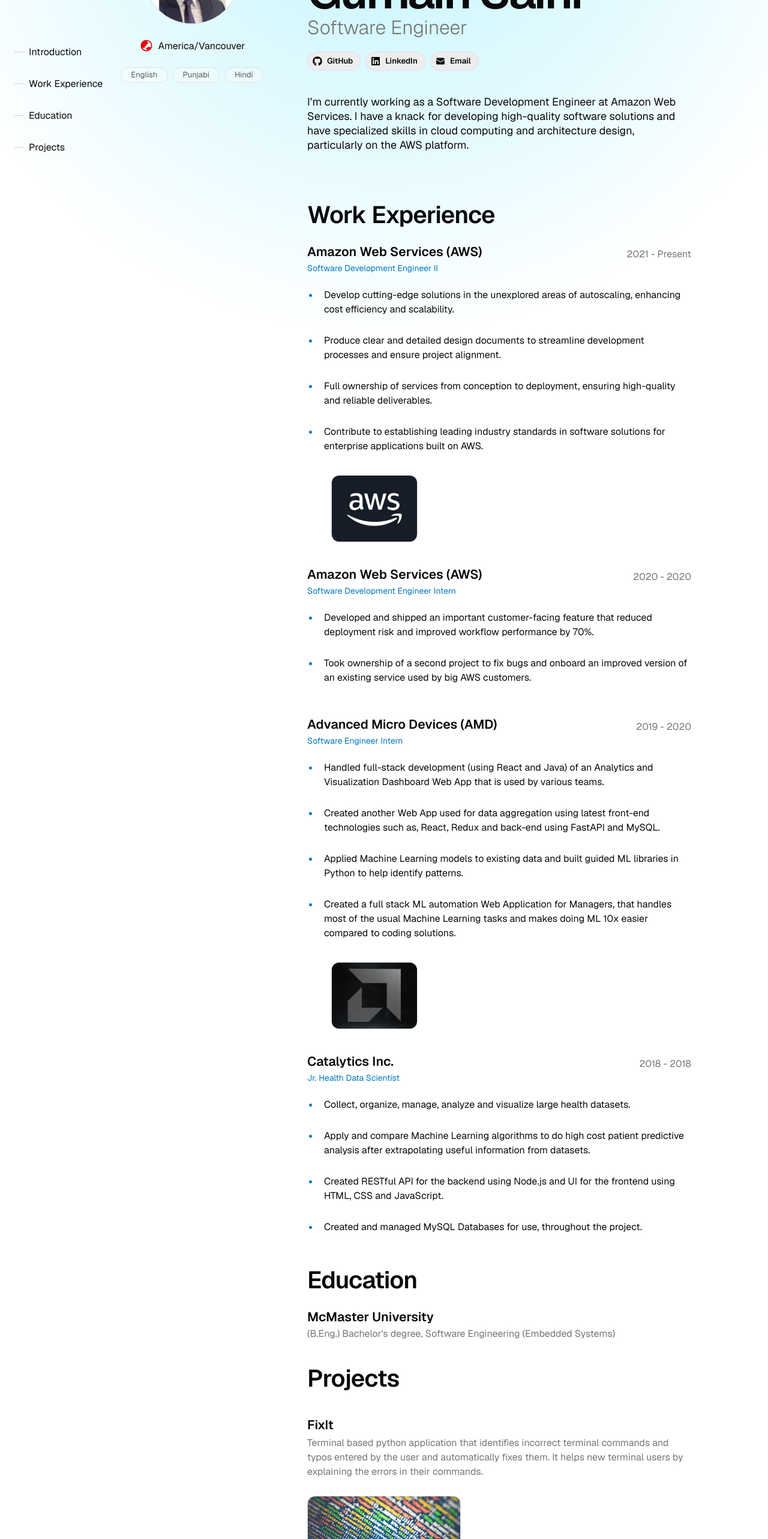
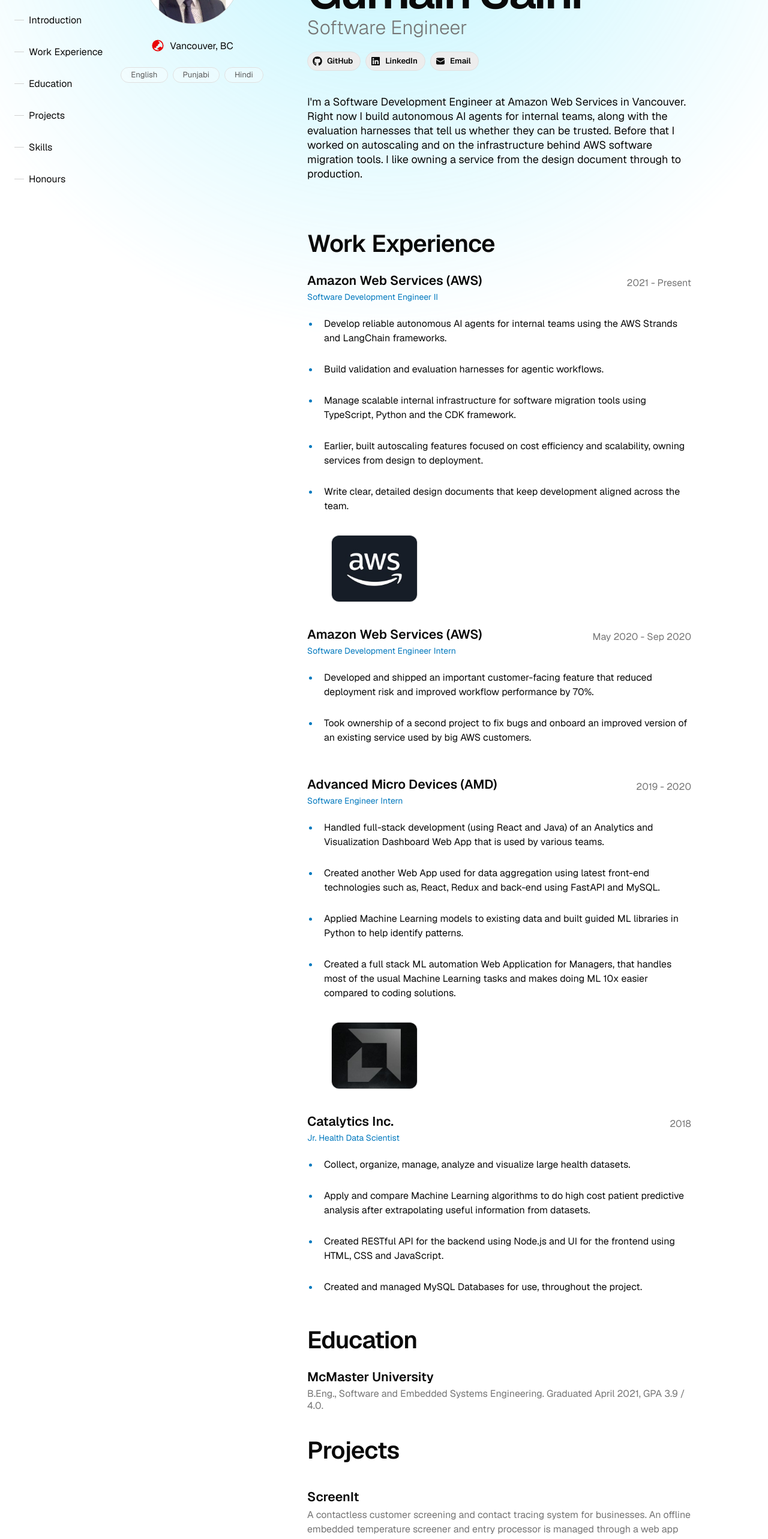
Before and after one commit to gurnain/PersonalWebsite, a Next.js app: page /about in a window 1280 px wide. Shown: the part 234-2800 px from the top of the page at 60% size. Built offline with nearby package versions, Linux system fonts and the light colour scheme.

Commit message:
Refine site for job applications

```diff
--- a/src/app/about/page.tsx
+++ b/src/app/about/page.tsx
@@ -13,7 +13,7 @@ import {
 import { baseURL } from "@/app/resources";
 import TableOfContents from "@/components/about/TableOfContents";
 import styles from "@/components/about/about.module.scss";
-import { person, about, social } from "@/app/resources/content";
+import { person, about, social, skills, awards } from "@/app/resources/content";
 import React from "react";
 import { Meta, Schema } from "@/once-ui/modules";
 
@@ -49,6 +49,8 @@ export default function About() {
       display: about.technical.display,
       items: about.technical.skills.map((skill) => skill.title),
     },
+    { title: skills.title, display: skills.display, items: [] },
+    { title: awards.title, display: awards.display, items: [] },
   ];
   return (
     <Column maxWidth="m">
@@ -92,7 +94,7 @@ export default function About() {
             <Avatar src={person.avatar} size="xl" />
             <Flex gap="8" vertical="center">
               <Icon onBackground="accent-weak" name="globe" />
-              {person.location}
+              {person.locationLabel}
             </Flex>
             {person.languages.length > 0 && (
               <Flex wrap gap="8">
@@ -314,6 +316,48 @@ export default function About() {
               </Column>
             </>
           )}
+
+          {skills.display && (
+            <>
+              <Heading as="h2" id={skills.title} variant="display-strong-s" marginTop="40" marginBottom="m">
+                {skills.title}
+              </Heading>
+              <Column fillWidth gap="16" marginBottom="40">
+                {skills.groups.map((group) => (
+                  <Flex key={group.label} fillWidth gap="12" vertical="center" wrap>
+                    <Text variant="body-default-s" onBackground="neutral-weak" style={{ minWidth: "11rem" }}>
+                      {group.label}
+                    </Text>
+                    <Flex gap="8" wrap style={{ flex: 1, minWidth: "14rem" }}>
+                      {group.items.map((item) => (
+                        <Tag key={item} size="l">
+                          {item}
+                        </Tag>
+                      ))}
+                    </Flex>
+                  </Flex>
+                ))}
+              </Column>
+            </>
+          )}
+
+          {awards.display && (
+            <>
+              <Heading as="h2" id={awards.title} variant="display-strong-s" marginBottom="m">
+                {awards.title}
+              </Heading>
+              <Column fillWidth gap="12">
+                {awards.items.map((award) => (
+                  <Flex key={award.text} fillWidth gap="16">
+                    <Text variant="heading-default-xs" onBackground="neutral-weak" style={{ minWidth: "3rem" }}>
+                      {award.year}
+                    </Text>
+                    <Text variant="body-default-m">{award.text}</Text>
+                  </Flex>
+                ))}
+              </Column>
+            </>
+          )}
         </Column>
       </Flex>
     </Column>
--- a/src/app/resources/config.js
+++ b/src/app/resources/config.js
@@ -1,11 +1,11 @@
-// IMPORTANT: Replace with your own domain address - it's used for SEO in meta tags and schema
-const baseURL = "https://personal-website-3c3.pages.dev";
+// Used for SEO in meta tags, schema, sitemap and link previews. Include the protocol.
+const baseURL = "https://gurnain.squre.org";
 
 const routes = {
   "/": false,
   "/about": true,
   "/work": false,
-  "/blog": true,
+  "/blog": false, // hidden until there is a post; a "coming soon" page hurts more than no page
   "/gallery": false,
 };
 
--- a/src/app/resources/content.js
+++ b/src/app/resources/content.js
@@ -9,7 +9,8 @@ const person = {
   role: "Software Engineer",
   avatar: "/images/avatar.jpg",
   email: "gurnaindeepsingh@gmail.com",
-  location: "America/Vancouver", // Expecting the IANA time zone identifier, e.g., 'Europe/Vienna'
+  location: "America/Vancouver", // IANA time zone identifier, used for the clock only
+  locationLabel: "Vancouver, BC", // what visitors actually read
   languages: ["English", "Punjabi", "Hindi"], // optional: Leave the array empty if you don't want to display languages
 };
 
@@ -55,25 +56,16 @@ const home = {
   label: "Home",
   title: `${person.name}'s Portfolio`,
   description: `Portfolio website showcasing my work as a ${person.role}`,
-  headline: <>Building bridges between design and code</>,
+  headline: <>Software engineer building AI agents and cloud infrastructure</>,
   featured: {
-    display: true,
-    title: (
-      <>
-        Recent project: <strong className="ml-4">Once UI</strong>
-      </>
-    ),
-    href: "/work/building-once-ui-a-customizable-design-system",
+    display: false,
+    title: <></>,
+    href: "/about",
   },
   subline: (
     <>
-      I'm Selene, a design engineer at{" "}
-      <Logo
-        icon={false}
-        style={{ display: "inline-flex", top: "0.25em", marginLeft: "-0.25em" }}
-      />
-      , where I craft intuitive
-      <br /> user experiences. After hours, I build my own projects.
+      I'm {person.firstName}, a {person.role} at Amazon Web Services in
+      Vancouver.
     </>
   ),
 };
@@ -82,7 +74,7 @@ const about = {
   path: "/about",
   label: "About",
   title: `About – ${person.name}`,
-  description: `Meet ${person.name}, ${person.role} from ${person.location}`,
+  description: `${person.name} is a ${person.role} at Amazon Web Services in ${person.locationLabel}, building AI agents and cloud infrastructure.`,
   tableOfContent: {
     display: true,
     subItems: false,
@@ -92,17 +84,19 @@ const about = {
   },
   calendar: {
     display: true,
-    link: "https://calendly.com/gurnaindeepsingh/30min?share_attribution=expiring_link",
+    link: "https://calendly.com/gurnaindeepsingh/30min",
   },
   intro: {
     display: true,
     title: "Introduction",
     description: (
       <>
-        I’m currently working as a Software Development Engineer at Amazon Web
-        Services. I have a knack for developing high-quality software solutions
-        and have specialized skills in cloud computing and architecture design,
-        particularly on the AWS platform.
+        I'm a Software Development Engineer at Amazon Web Services in
+        Vancouver. Right now I build autonomous AI agents for internal teams,
+        along with the evaluation harnesses that tell us whether they can be
+        trusted. Before that I worked on autoscaling and on the infrastructure
+        behind AWS software migration tools. I like owning a service from the
+        design document through to production.
       </>
     ),
   },
@@ -116,20 +110,23 @@ const about = {
         role: "Software Development Engineer II",
         achievements: [
           <>
-            Develop cutting-edge solutions in the unexplored areas of
-            autoscaling, enhancing cost efficiency and scalability.
+            Develop reliable autonomous AI agents for internal teams using the
+            AWS Strands and LangChain frameworks.
           </>,
           <>
-            Produce clear and detailed design documents to streamline
-            development processes and ensure project alignment.
+            Build validation and evaluation harnesses for agentic workflows.
           </>,
           <>
-            Full ownership of services from conception to deployment, ensuring
-            high-quality and reliable deliverables.
+            Manage scalable internal infrastructure for software migration
+            tools using TypeScript, Python and the CDK framework.
           </>,
           <>
-            Contribute to establishing leading industry standards in software
-            solutions for enterprise applications built on AWS.
+            Earlier, built autoscaling features focused on cost efficiency and
+            scalability, owning services from design to deployment.
+          </>,
+          <>
+            Write clear, detailed design documents that keep development
+            aligned across the team.
           </>,
         ],
         images: [
@@ -144,7 +141,7 @@ const about = {
       },
       {
         company: "Amazon Web Services (AWS)",
-        timeframe: "2020 - 2020",
+        timeframe: "May 2020 - Sep 2020",
         role: "Software Development Engineer Intern",
         achievements: [
           <>
@@ -186,7 +183,7 @@ const about = {
         images: [
           {
             src: "/images/work/amd/amd_logo.jpg",
-            alt: "Amazon Web Services",
+            alt: "Advanced Micro Devices",
             width: 9,
             height: 7,
           },
@@ -194,7 +191,7 @@ const about = {
       },
       {
         company: "Catalytics Inc.",
-        timeframe: "2018 - 2018",
+        timeframe: "2018",
         role: "Jr. Health Data Scientist",
         achievements: [
           <>
@@ -226,7 +223,8 @@ const about = {
         name: "McMaster University",
         description: (
           <>
-            (B.Eng.) Bachelor's degree, Software Engineering (Embedded Systems)
+            B.Eng., Software and Embedded Systems Engineering. Graduated April
+            2021, GPA 3.9 / 4.0.
           </>
         ),
       },
@@ -236,6 +234,19 @@ const about = {
     display: true, // set to false to hide this section
     title: "Projects",
     skills: [
+      {
+        title: "ScreenIt",
+        description: (
+          <>
+            A contactless customer screening and contact tracing system for
+            businesses. An offline embedded temperature screener and entry
+            processor is managed through a web app that tracks how many
+            customers are inside, and an image processing and machine learning
+            subsystem checks for a mask before screening starts.
+          </>
+        ),
+        images: [],
+      },
       {
         title: "FixIt",
         description: (
@@ -260,8 +271,10 @@ const about = {
         title: "Speech-Assist",
         description: (
           <>
-            Speech-Assist is a predictive text-to-speech keyboard application
-            that helps users with speech impairment to communicate with others.
+            A predictive text-to-speech keyboard that helps people with speech
+            impairment communicate. It suggests the next three words as you
+            type, has one-click greetings and yes/no, and reads the sentence
+            out loud. Third place at the McMaster Engineering Competition, 2018.
           </>
         ),
         // optional: leave the array empty if you don't want to display images
@@ -296,10 +309,32 @@ const about = {
   },
 };
 
+const skills = {
+  display: true,
+  title: "Skills",
+  groups: [
+    { label: "Languages", items: ["Python", "TypeScript", "Java", "JavaScript", "Ruby", "C", "C++"] },
+    { label: "AI and agents", items: ["AWS Strands", "LangChain", "Agent evaluation harnesses", "Machine learning"] },
+    { label: "Cloud and infrastructure", items: ["AWS", "CDK", "Linux"] },
+    { label: "Web and data", items: ["React", "Redux", "Node.js", "FastAPI", "MySQL"] },
+    { label: "Tools", items: ["Git", "GitHub", "GitLab", "JIRA"] },
+  ],
+};
+
+const awards = {
+  display: true,
+  title: "Honours",
+  items: [
+    { year: "2018", text: "Third place, McMaster Engineering Competition, for a predictive text keyboard built with AI." },
+    { year: "2017", text: "Provost's Honour Roll Medal, McMaster University." },
+    { year: "2017", text: "Anna Marie Hibbard Scholarship, for a 4.0 GPA in first year." },
+  ],
+};
+
 const blog = {
   path: "/blog",
   label: "Blog",
-  title: "Coming soon...",
+  title: `Writing – ${person.name}`,
   description: `Read what ${person.name} has been up to recently`,
   // Create new blog posts by adding a new .mdx file to app/blog/posts
   // All posts will be listed on the /blog route
@@ -365,4 +400,4 @@ const gallery = {
   ],
 };
 
-export { person, social, newsletter, home, about, blog, work, gallery };
+export { person, social, newsletter, home, about, blog, work, gallery, skills, awards };
--- a/src/components/Header.tsx
+++ b/src/components/Header.tsx
@@ -78,7 +78,7 @@ export const Header = () => {
           vertical="center"
           textVariant="body-default-s"
         >
-          {display.location && <Flex hide="s">{person.location}</Flex>}
+          {display.location && <Flex hide="s">{person.locationLabel}</Flex>}
         </Flex>
         <Flex fillWidth horizontal="center">
           <Flex
```
Also changed, not shown: src/app/sitemap.ts (+9 -4 lines), src/app/work/projects/automate-design-handovers-with-a-figma-to-code-pipeline.mdx (deleted, +0 -44 lines), src/app/work/projects/building-once-ui-a-customizable-design-system.mdx (deleted, +0 -45 lines), src/app/work/projects/simple-portfolio-builder.mdx (deleted, +0 -7 lines).
